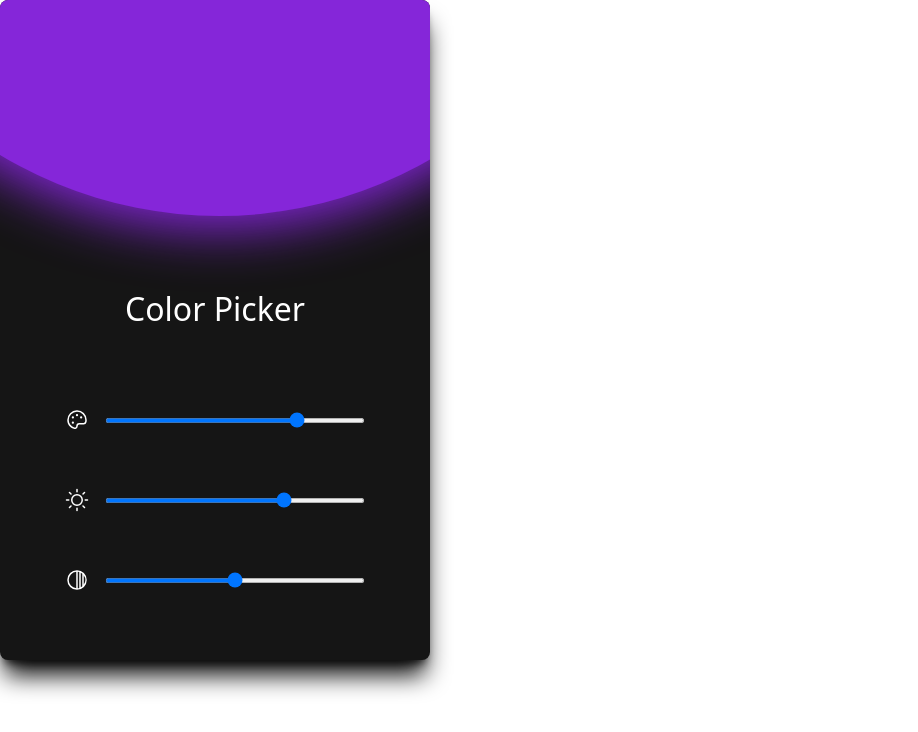
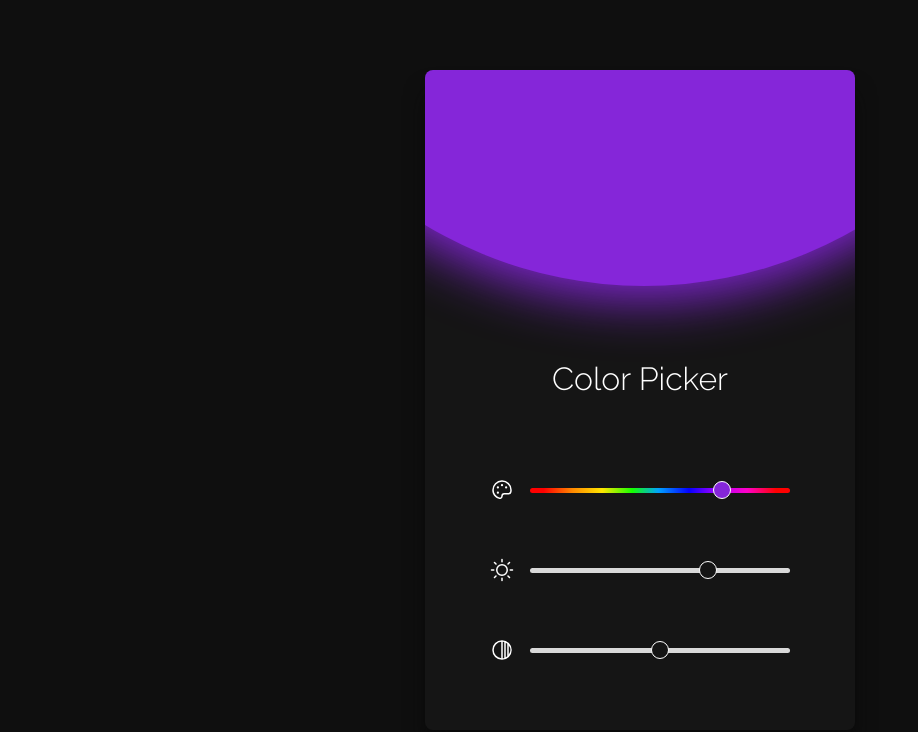
Before and after one commit to maik-emanoel/color-picker, a React (Vite) app: page / in a window 1280 px wide. Shown: the top 732 px of the page, without its empty margins (0-918 px from the left). Built offline with nearby package versions, Linux system fonts and the light colour scheme.

Commit message:
add some configs

```diff
--- a/src/index.css
+++ b/src/index.css
@@ -1,3 +1,44 @@
 @tailwind base;
 @tailwind components;
 @tailwind utilities;
+
+@layer base {
+    :root {
+        font-family: 'Raleway', sans-serif;
+        -webkit-tap-highlight-color: transparent;
+    }
+
+    html, body, #root {
+        height: 100vh;
+    }
+
+    #root {
+        display: grid;
+        place-items: center;
+        background: #0f0f0f;
+    }
+
+    input[type='range'] {
+        cursor: pointer;
+    }
+
+    input[type='range'],
+    input[type='range']::-webkit-slider-runnable-track {
+        -webkit-appearance: none;
+    }
+
+    input[type='range']::-webkit-slider-thumb {
+        -webkit-appearance: none;
+        appearance: none;
+        width: 18px;
+        height: 18px;
+        border-radius: 50%;
+        border: 1.5px solid white;
+        background: #151515;
+        cursor: pointer;
+      }
+
+      #input-hue::-webkit-slider-thumb {
+        background: var(--thumb-color);
+      }
+}
```
